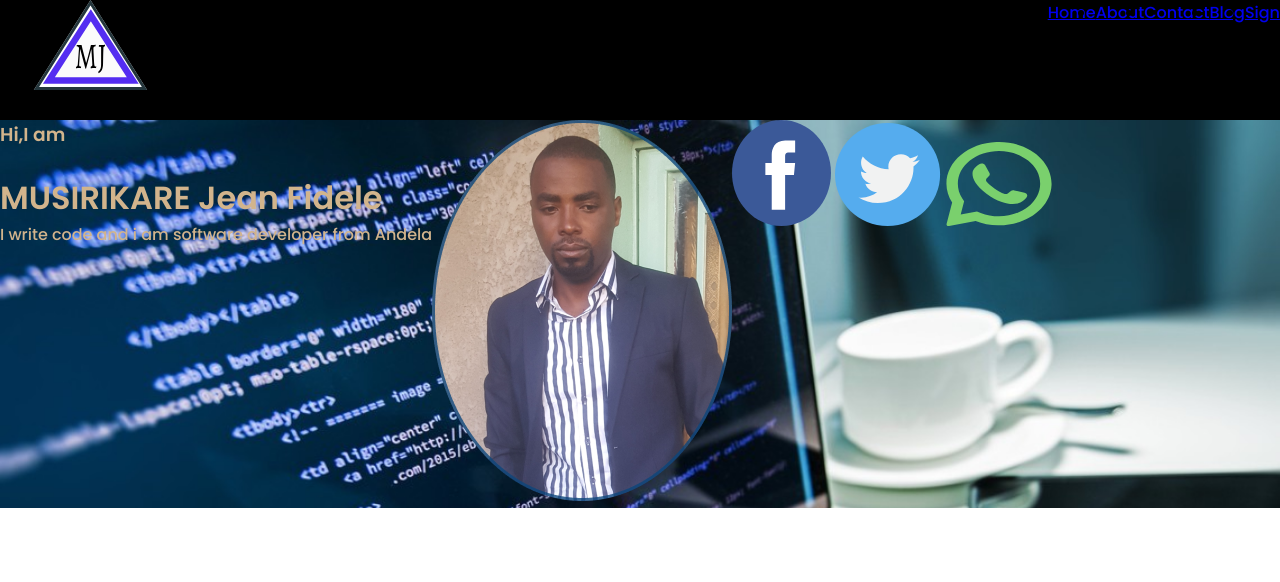
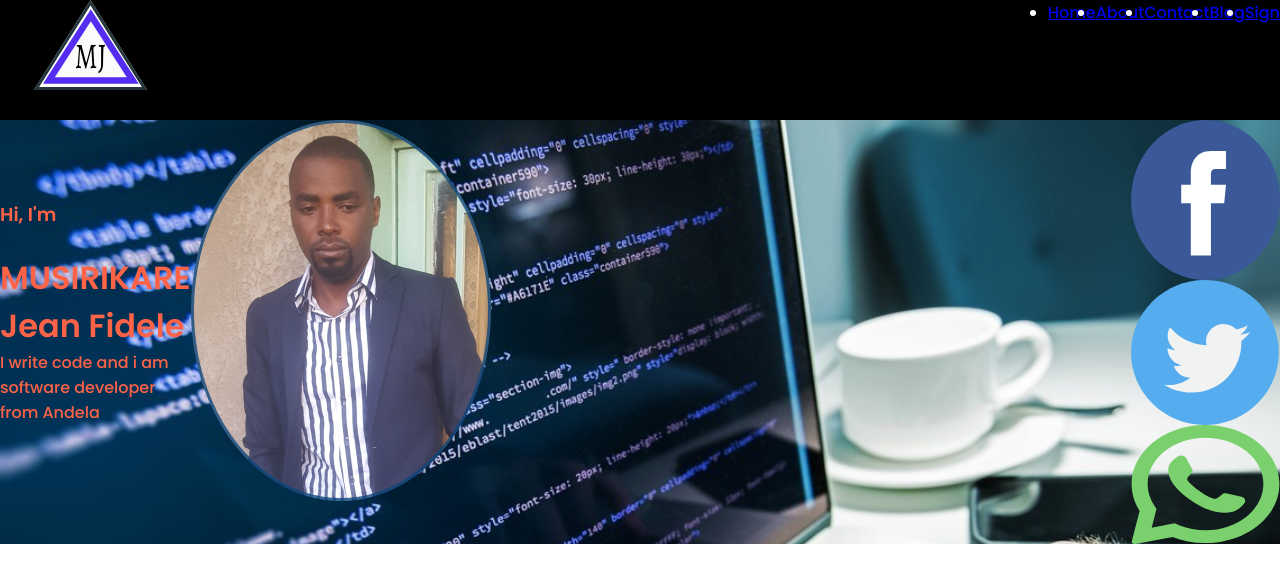
Before and after one commit to Jeanfidele1/my-Demo, a plain HTML site: page index.html in a window 1280 px wide. Drawn offline with Linux system fonts and the light colour scheme.

Commit message:
modify for CSS

```diff
--- a/index.html
+++ b/index.html
@@ -25,7 +25,7 @@
         </div>
         <div class="body-container">
             <div class="welcome-text">
-                <h3>Hi,I am</h3>
+                <h3>Hi, I'm</h3>
                 <BR>
                 <h1>MUSIRIKARE Jean Fidele</h1>
                 <p>I write code and i am software developer from Andela</p>
--- a/styles/style.css
+++ b/styles/style.css
@@ -24,6 +24,7 @@
                     nav ul {
                         display: flex;
                         align-items: center;
+                        color: white;
                     }
 
                     .body-container {
@@ -31,8 +32,22 @@
                         background-size: cover;
                         background-repeat: no-repeat;
                         display: flex;
+                        justify-content: space-evenly;
                     }
 
                     .welcome-text {
-                        color: tan;
+                        width: 30vw;
+                        color: tomato;
+                        margin-top: 80px;
                     }
+
+                    .social-media {
+                        display: flex;
+                        flex-direction: column;
+                        width: 30vw;
+                        margin-left: 50%;
+                    }
+
+                    .profile picture img {
+                        width: 30vw;
+                    }
```
